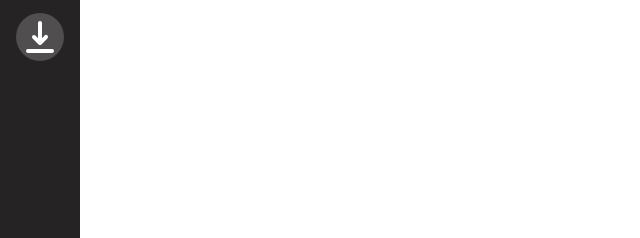
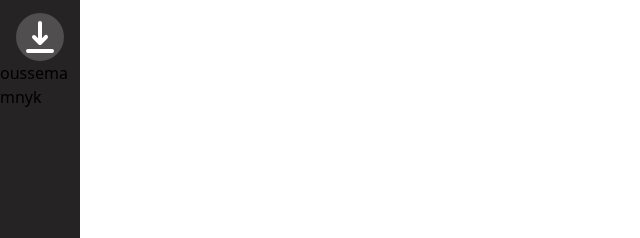
Before and after one commit to ZakArfaoui/discord-clone-ui, a plain HTML site: page index.html in a window 1280 px wide. Shown: the part 507-745 px from the top of the page, 0-640 px from the left. Drawn offline with nearby package versions, Linux system fonts and the light colour scheme.

Commit message:
wlh test ya chabeb

```diff
--- a/index.html
+++ b/index.html
@@ -64,7 +64,9 @@
                       </svg>
                 </div>
             </div>
-
+            <div class="testiha">
+                <p>oussema mnyk</p>
+            </div>
         </div>
 </body>
 </html>
```
